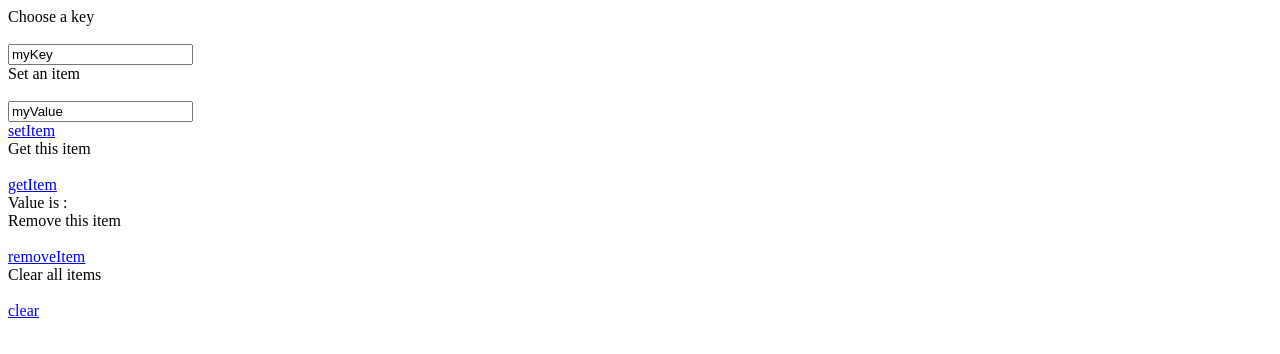
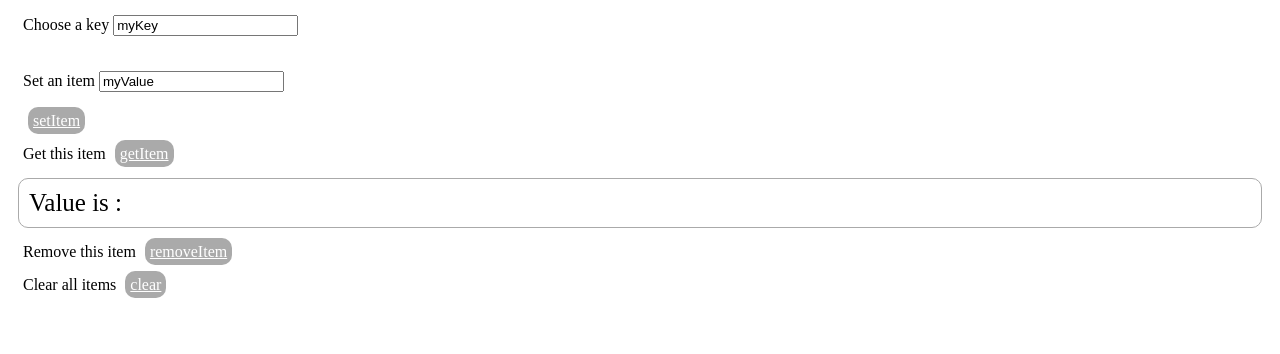
Before and after one commit to didimoo/AndroidLocalStorage, a plain HTML site: page assets/index.html in a window 1280 px wide. Drawn offline with Linux system fonts and the light colour scheme.

Commit message:
added some beautiful css

```diff
--- /dev/null
+++ b/assets/index.css
@@ -0,0 +1,23 @@
+.instruction {
+	margin:15px;
+}
+
+.button {
+	background:#aaaaaa;
+	padding:5px;
+	margin : 5px;
+	-webkit-border-radius:10px;
+	color:white;
+}
+
+input {
+	margin-bottom:20px;
+}
+
+.result {
+	margin:10px;
+	-webkit-border-radius:10px;
+	padding:10px;
+	font-size:25px;
+	border: 1px solid #aaaaaa;
+}
--- a/assets/index.html
+++ b/assets/index.html
@@ -4,33 +4,33 @@
 			<meta http-equiv="Content-Type" content="text/html; charset=UTF-8" />
 			<meta name="viewport" content="width=device-width, initial-scale=1.0, user-scalable=no, minimum-scale=1.0, maximum-scale=1.0"/>
 
-	      <!--  <link rel="stylesheet" type="text/css" href="css/timelines.css"/> -->
+	     	<link rel="stylesheet" type="text/css" href="index.css"/>
 
-	      <script type="text/javascript" src="zepto.min.js"></script>
+	      	<script type="text/javascript" src="zepto.min.js"></script>
 
     </head>
     <body>
 
 		<form>
-			<div class="instruction">Choose a key</div><br/>
-			<input type="text" id="key" value="myKey"><br/>
+			<div class="instruction">Choose a key
+			<input type="text" id="key" value="myKey"></div>
 
-			<div class="instruction">Set an item</div><br/>
+			<div class="instruction">Set an item
 			<input type="text" id="value" value="myValue"><br/>
-			<a href="javascript:;" id="setItem" class="button">setItem</a><br/>
+			<a href="javascript:;" id="setItem" class="button">setItem</a></div>
 
-  			<div class="instruction">Get this item</div><br/>
-  			<a href="javascript:;" id="getItem" class="button">getItem</a><br/>
+  			<div class="instruction">Get this item
+  			<a href="javascript:;" id="getItem" class="button">getItem</a></div>
 		</form>
 
-        <div class="result">Value is : <span id="result"> </span><div>
+        <div class="result">Value is :<br/> <span id="result"> </span></div>
 
-		<div class="instruction">Remove this item</div><br/>
-		<a href="javascript:;" id="removeItem" class="button">removeItem</a><br/>
-		<div class="instruction">Clear all items</div><br/>
-		<a href="javascript:;" id="clearAll" class="button">clear</a><br/>
+		<div class="instruction">Remove this item
+		<a href="javascript:;" id="removeItem" class="button">removeItem</a></div>
+		<div class="instruction">Clear all items
+		<a href="javascript:;" id="clearAll" class="button">clear</a><br/></div>
 
-
+        <div id="log"></div>
 
 
         <script>
@@ -48,26 +48,37 @@
 
 			        	var item = localStorage.getItem($('#key').val());
 			        	$('#result').html(item);
+			        	log("value "+item+" got for key "+$('#key').val());
 		            return false;
 	            });
 
 				$('#setItem').on('tap click',function(){
-						alert("ok");
 		        		localStorage.setItem($('#key').val(),$('#value').val());
-		        		alert("ok");
+		        		log("value "+$('#value').val()+" set for key "+$('#key').val());
 		            return false;
 	            });
 
  				$('#removeItem').on('tap click',function(){
 		        	localStorage.removeItem($('#key').val(),$('#value').val());
+		        	log("item removed for key "+$('#key').val());
 		            return false;
 	            });
 
  				$('#clearAll').on('tap click',function(){
 		        	localStorage.clear();
+		        	log("LocalStorage cleared");
 		            return false;
 	            });
 
+	           	function log(stuff){
+				    if (typeof stuff != "string"){
+				        stuff=JSON.stringify(stuff)
+				    }
+				    $('#log').append('<br/>'+stuff)
+				    if (window.console){
+				        console.log(stuff)
+	   			 	}
+				}
 	        });
 
         </script>
--- a/res/layout/fragment_main.xml
+++ b/res/layout/fragment_main.xml
@@ -8,7 +8,8 @@
         android:id="@+id/button"
         android:layout_width="wrap_content"
         android:layout_height="wrap_content"
-        android:text="New webview" />
+        android:layout_gravity="center"
+        android:text="Open a new webview" />
 
     <WebView
         android:id="@+id/webView"
```
